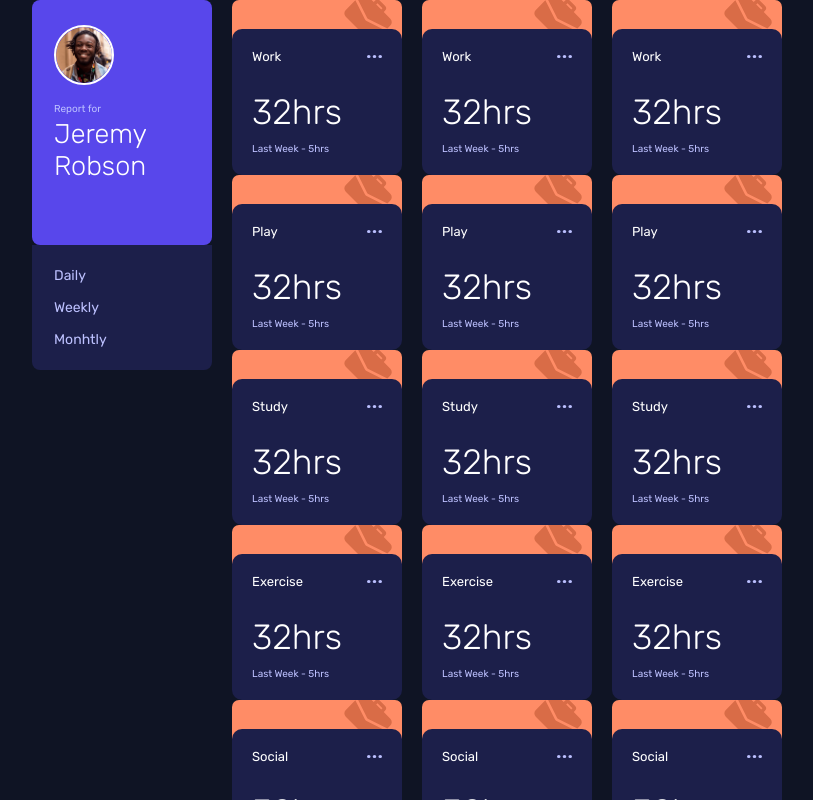
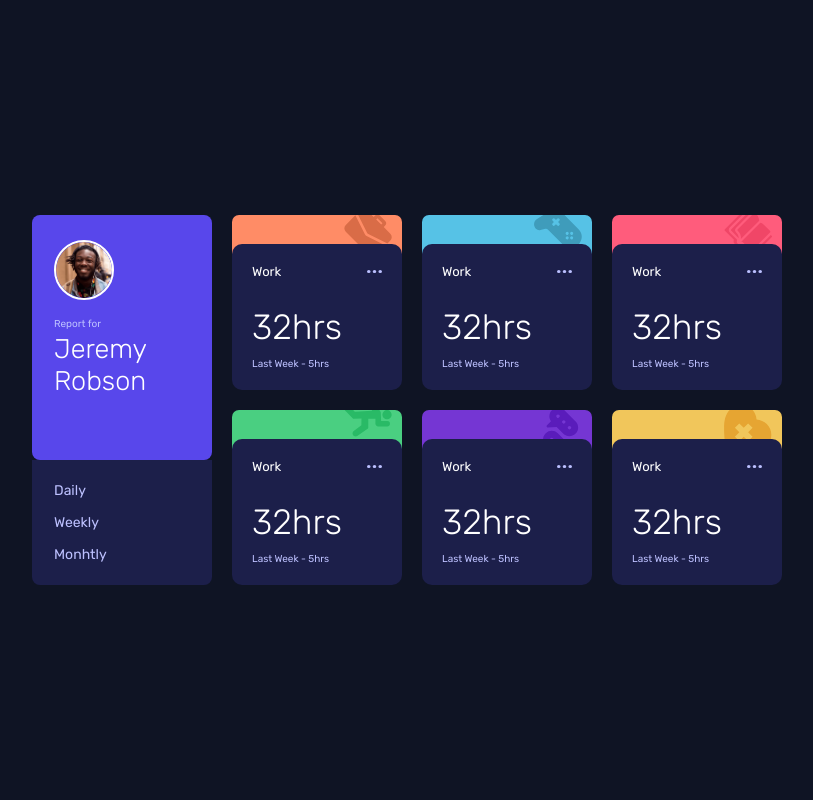
Before and after one commit to mattzu22/time-tracking-dashboard, a React (Vite) app: page / in a window 1280 px wide. Shown: the top 800 px of the page, without its empty margins (233-1046 px from the left). Built offline with nearby package versions, Linux system fonts and the light colour scheme.

Commit message:
styled cards

```diff
--- a/src/components/AsideInfo/index.jsx
+++ b/src/components/AsideInfo/index.jsx
@@ -1,8 +1,23 @@
+import { useState } from 'react'
 import Avatar from '../../images/image-jeremy.png'
 import './style.sass'
+import api from '../../../data.json'
 
-export const AsideInfo = () =>(
-    <aside className="about-me">
+export const AsideInfo = () =>{
+
+    // const [day, setDay] = useState({
+    //     daily: '',
+    //     current: '',
+    //     previous: ''
+
+    // })
+
+    // const fetchData = ()=>{
+    //     setDay({})
+    // }
+
+    return(
+        <aside className="about-me">
         <div className="info">
             <img src={Avatar} alt="imagem do Jeremy" />
             <p>Report for</p>
@@ -10,9 +25,10 @@ export const AsideInfo = () =>(
         </div>
 
         <div className="navegation">
-            <p>Daily</p>
-            <p>Weekly</p>
-            <p>Monhtly</p>
+            <a>Daily</a>
+            <a>Weekly</a>
+            <a>Monhtly</a>
         </div>
     </aside>
-)
+    )
+}
--- a/src/components/AsideInfo/style.sass
+++ b/src/components/AsideInfo/style.sass
@@ -33,7 +33,7 @@
         border-radius: 0 0 .8rem .8rem
         gap: 1.5rem
 
-        p
+        a
             font-size: 1.4rem
             color: variables.$color-font-inactive
             cursor: pointer
--- a/src/components/Card/index.jsx
+++ b/src/components/Card/index.jsx
@@ -1,44 +1,14 @@
 import "./style.sass";
 import Ellipsis from "../../images/icon-ellipsis.svg";
-import Work from "../../images/icon-work.svg";
-import data from "../../../data.json";
 
-// export const Card = () => (
-//   <div className="container-card">
-//       <div className="illustration-top">
-//         <img src={Work} alt="Work" />
-//       </div>
-//       <div className="card">
-//         <div className="type">
-//           <p>Work</p>
-//           <img
-//             src={Ellipsis}
-//             alt="Três
-//             pontinhos"
-//           />
-//         </div>
-//         <div className="info-card">
-//           <p className="d-w-m">32hrs</p>
-//           <p>Last Week - 5hrs</p>
-//         </div>
-//       </div>
-//     </div>
-// )
-
-
-export const Card = () => {
-  const timeframes = data
-  return (
+export const Card = ({img, id}) => (
   <div className="container-card">
-      {timeframes.map((time) => {
-        return (
-          <>
-            <div className="illustration-top">
-              <img src={Work} alt="Work" />
+    <div className="illustration-top" id={id}>
+      <img src={img} alt="Work" />
     </div>
       <div className="card">
         <div className="type">
-                <p>{time.title}</p>
+          <p>Work</p>
           <img
             src={Ellipsis}
             alt="Três
@@ -50,9 +20,5 @@ export const Card = () => {
           <p>Last Week - 5hrs</p>
         </div>
       </div>
-          </>
-        );
-      })}
   </div>
 );
-};
--- a/src/components/Card/style.sass
+++ b/src/components/Card/style.sass
@@ -1,13 +1,11 @@
 @use '../../styles/variables'
 @use '../../styles/mixins'
-
-
 
 .container-card
     width: 17rem
 
     .illustration-top
-        background-color: variables.$color-work
+        // background-color: variables.$color-work
         width: 100%
         height: 4.3rem
         margin-bottom: -14px
--- a/src/components/Cards/index.jsx
+++ b/src/components/Cards/index.jsx
@@ -1,14 +1,21 @@
+import "./style.sass";
 import { Card } from "../Card";
+import work from "../../images/icon-work.svg";
+import exercise from "../../images/icon-exercise.svg";
+import play from "../../images/icon-play.svg";
+import self from "../../images/icon-self-care.svg";
+import social from "../../images/icon-social.svg";
+import study from "../../images/icon-study.svg";
 
 export const Cards = () => {
   return (
-    <div className="cards" style={{display: 'flex', flexWrap: 'wrap', gap: '2rem',  maxWidth: '550px'}}>
-      <Card />
-      <Card />
-      <Card />
-      <Card />
-      <Card />
-      <Card />
+    <div className="cards" >
+      <Card img={work} id='work' />
+      <Card img={play} id='play' />
+      <Card img={study} id='study' />
+      <Card img={exercise} id='exercise' />
+      <Card img={social} id='social' />
+      <Card img={self} id='self' />
     </div>
   );
 };
--- /dev/null
+++ b/src/components/Cards/style.sass
@@ -0,0 +1,26 @@
+@use '../../styles/variables'
+
+
+.cards
+    display: flex
+    flex-wrap: wrap
+    gap: 2rem
+    max-width: 550px
+
+    #work
+        background-color: variables.$color-work
+
+    #play
+        background-color: variables.$color-play
+
+    #study
+        background-color: variables.$color-study
+
+    #exercise
+        background-color: variables.$color-exercise
+
+    #social
+        background-color: variables.$color-social
+
+    #self
+        background-color: variables.$color-self-care
```
Also changed, not shown: src/components/MainContent/index.jsx (+0 -18 lines). Lines whose indentation alone changed are shown as unchanged.
